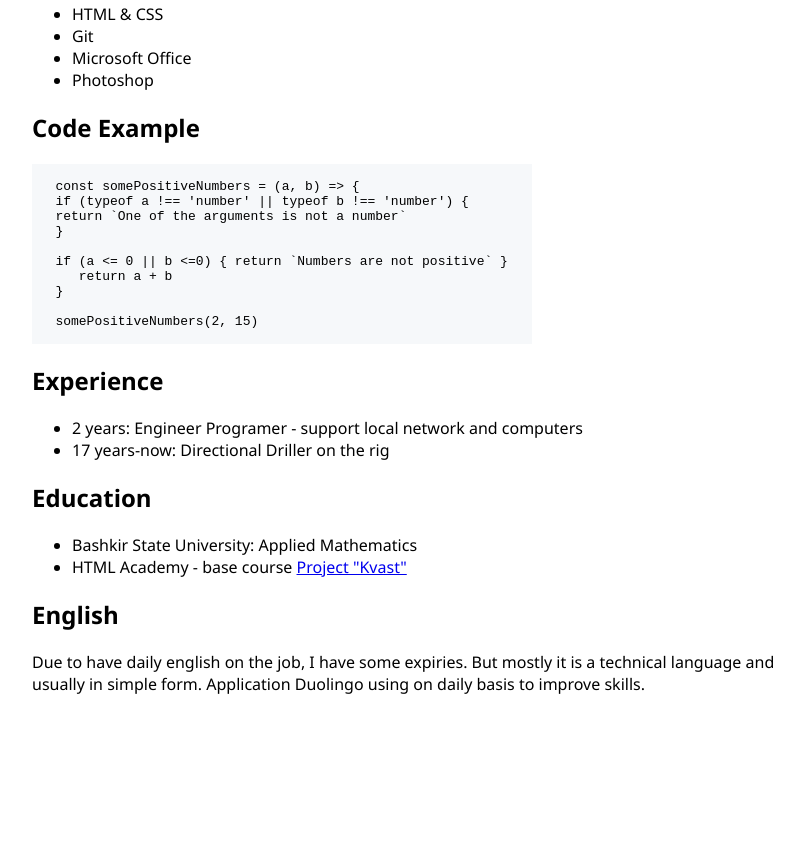
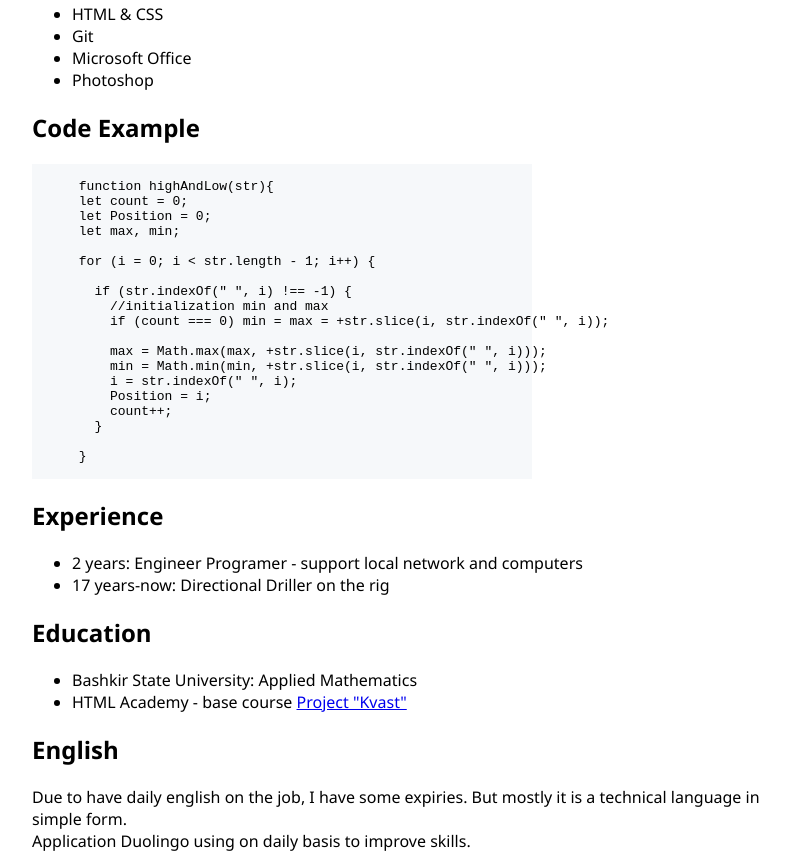
Before and after one commit to yura-nazarov/rsschool-cv, a plain HTML site: page index.html in a window 1280 px wide. Shown: the part 760-1628 px from the top of the page, without its empty margins (16-820 px from the left). Before the commit the page ends 1471 px from the top, so only its background shows below. Drawn offline with Linux system fonts and the light colour scheme.

Commit message:
fix: code was changed

```diff
--- a/index.html
+++ b/index.html
@@ -42,16 +42,25 @@
 
    <h2>Code Example</h2>
    <pre><code>
-   const somePositiveNumbers = (a, b) => {
-   if (typeof a !== 'number' || typeof b !== 'number') {
-   return `One of the arguments is not a number`
-   }
+      function highAndLow(str){
+      let count = 0;
+      let Position = 0;
+      let max, min;
 
-   if (a <= 0 || b <=0) { return `Numbers are not positive` }
-      return a + b
-   }
+      for (i = 0; i < str.length - 1; i++) {
 
-   somePositiveNumbers(2, 15)
+        if (str.indexOf(" ", i) !== -1) {
+          //initialization min and max
+          if (count === 0) min = max = +str.slice(i, str.indexOf(" ", i));
+
+          max = Math.max(max, +str.slice(i, str.indexOf(" ", i)));
+          min = Math.min(min, +str.slice(i, str.indexOf(" ", i)));
+          i = str.indexOf(" ", i);
+          Position = i;
+          count++;
+        }
+
+      }
    </code></pre>
    <h2>Experience</h2>
    <ul>
@@ -70,9 +79,9 @@
    <h2>English</h2>
    <div class="text-container">
       <p>Due to have daily english on the job, I
-         have some expiries. But mostly it is a technical language and usually in simple form. Application Duolingo
-         using
-         on daily basis to improve skills.</p>
+         have some expiries. But mostly it is a technical language in simple form.<br>
+         Application Duolingo using on daily basis to improve skills.
+      </p>
    </div>
 </dir>
 </body>
```
